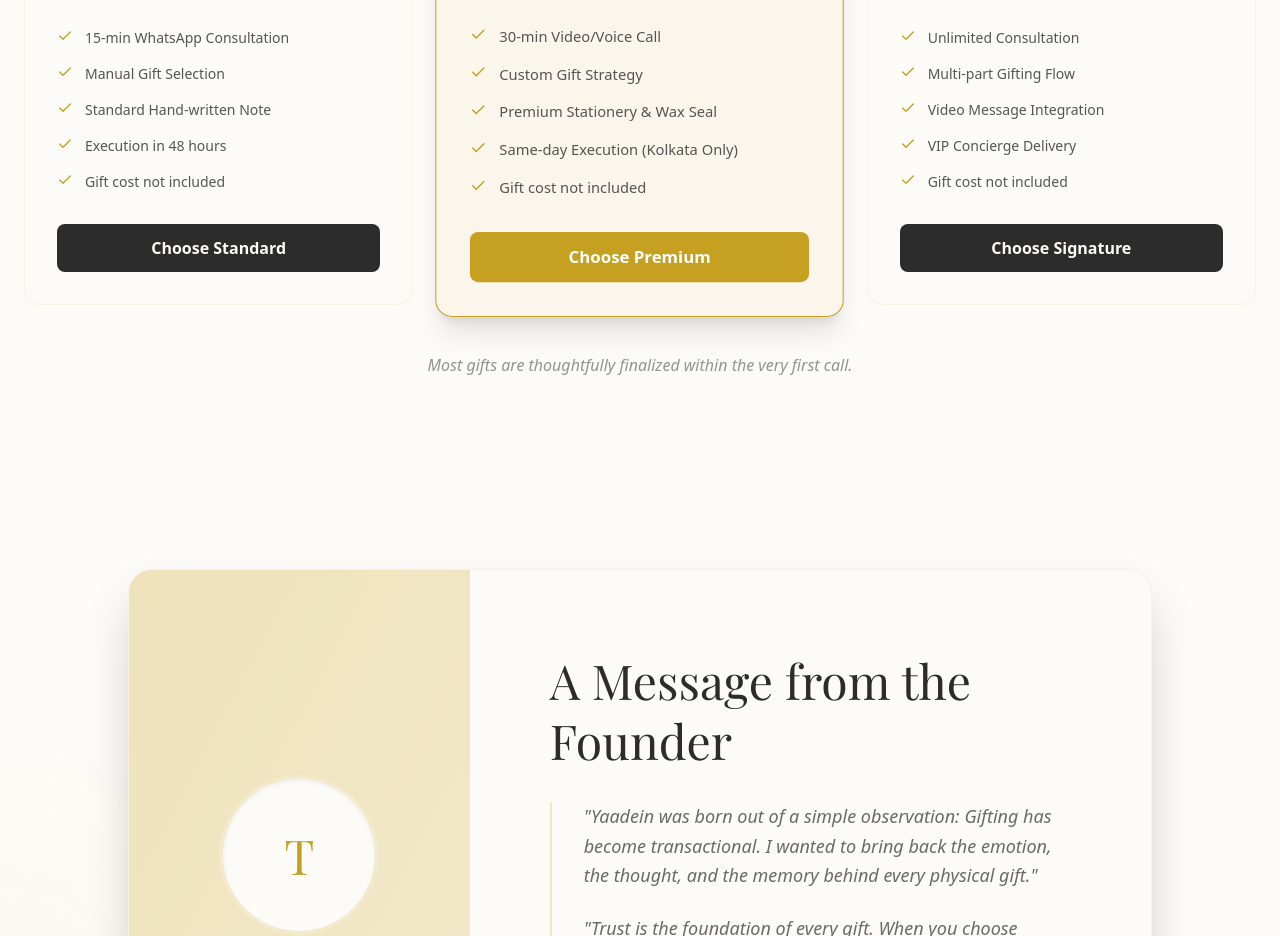
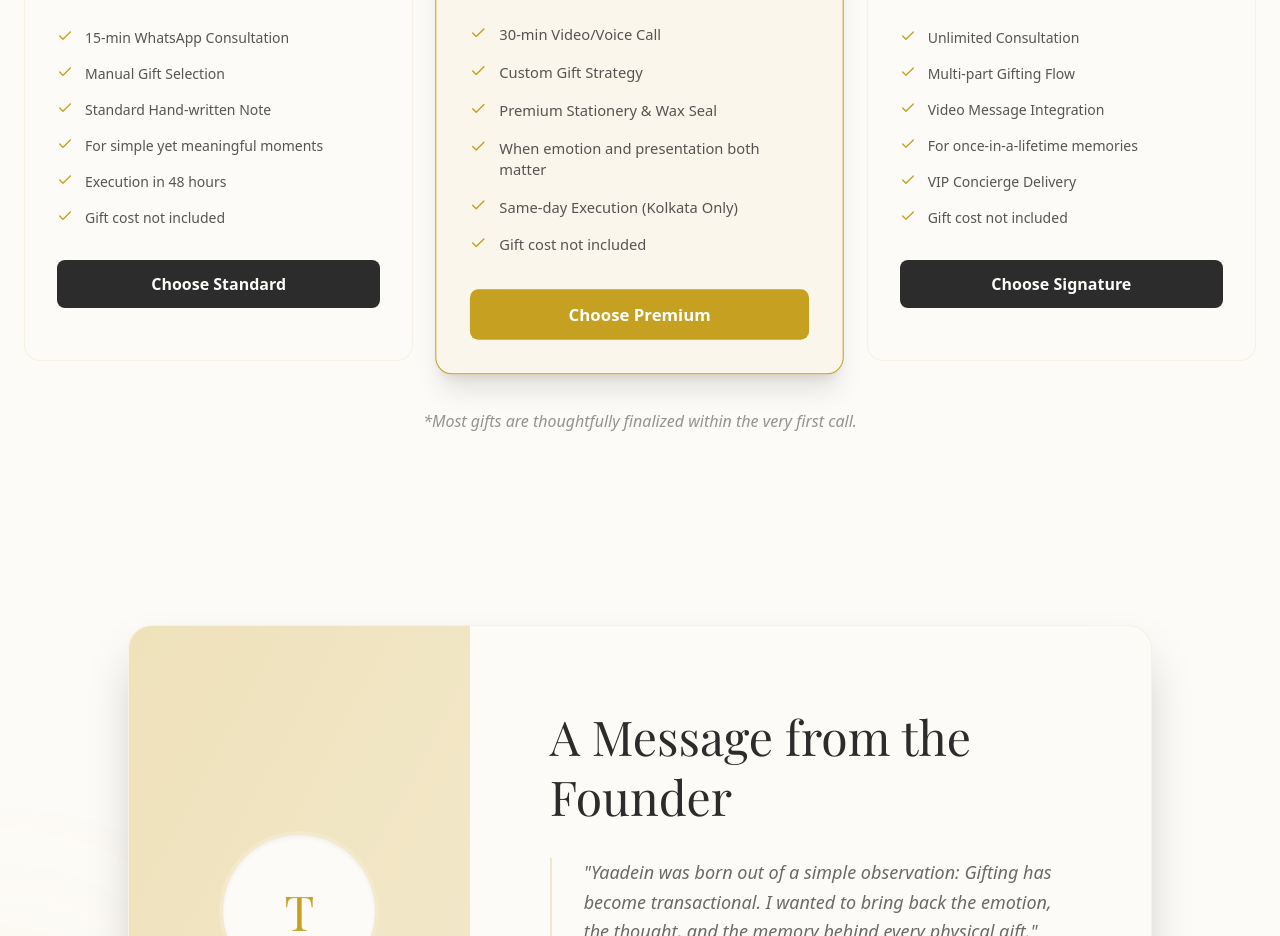
Before and after one commit to tanbiralam06/Yaadein, a Next.js app: page / in a window 1280 px wide. Shown: the part 2620-3556 px from the top of the page. Built offline with nearby package versions, Linux system fonts and the light colour scheme; a web font is replaced by a local one.

Commit message:
added one more features line to make the pricing card better decision

```diff
--- a/src/components/landing/pricing.tsx
+++ b/src/components/landing/pricing.tsx
@@ -11,6 +11,7 @@ const plans = [
       "15-min WhatsApp Consultation",
       "Manual Gift Selection",
       "Standard Hand-written Note",
+      "For simple yet meaningful moments",
       "Execution in 48 hours",
       "Gift cost not included",
     ],
@@ -23,6 +24,7 @@ const plans = [
       "30-min Video/Voice Call",
       "Custom Gift Strategy",
       "Premium Stationery & Wax Seal",
+      "When emotion and presentation both matter",
       "Same-day Execution (Kolkata Only)",
       "Gift cost not included",
     ],
@@ -36,6 +38,7 @@ const plans = [
       "Unlimited Consultation",
       "Multi-part Gifting Flow",
       "Video Message Integration",
+      "For once-in-a-lifetime memories",
       "VIP Concierge Delivery",
       "Gift cost not included",
     ],
@@ -106,7 +109,7 @@ export function Pricing() {
         </div>
 
         <p className="text-center text-foreground/50 mt-12 font-sans italic">
-          Most gifts are thoughtfully finalized within the very first call.
+          *Most gifts are thoughtfully finalized within the very first call.
         </p>
       </div>
     </section>
```
